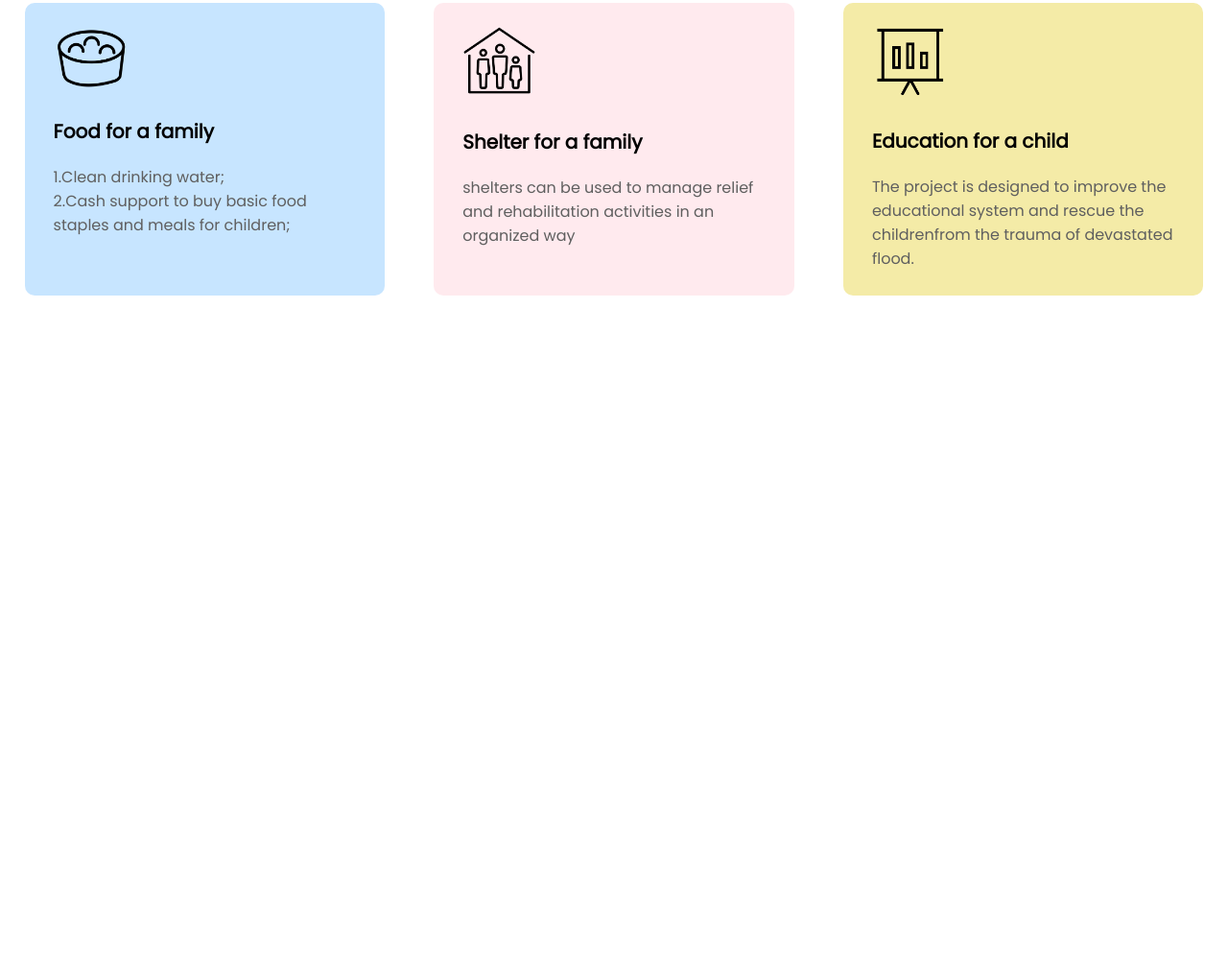
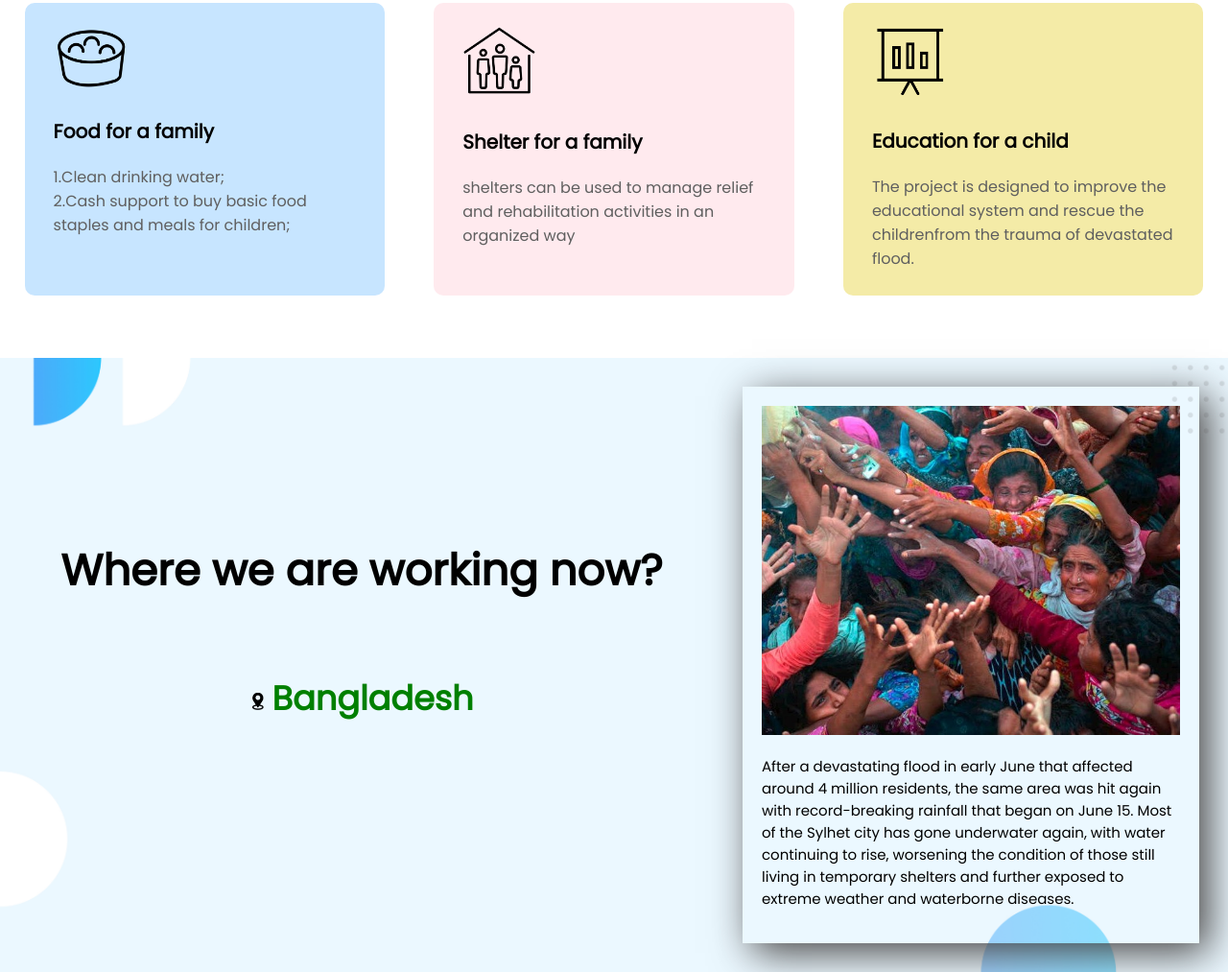
Before and after one commit to Aspia1/aspia-ass1, a plain HTML site: page index.html in a window 1280 px wide. Shown: the part 1291-2304 px from the top of the page at 96% size. Before the commit the page ends 1624 px from the top, so only its background shows below. Drawn offline with Linux system fonts and the light colour scheme.

Commit message:
mid section full done

```diff
--- a/index.html
+++ b/index.html
@@ -90,6 +90,19 @@
 
         </div>
     </section>
+    <section id="working">
+        <div id="half1">
+            <h1>Where we are working now?</h1>
+            <img id="location" src="images/lo.png" alt="">
+            <h3 style="display:inline-block;color: green;">Bangladesh</h3>
+        </div>
+        <div id="half2"><img src="images/donation6.jpg" alt="">
+            <p>After a devastating flood in early June that affected around 4 million residents, the same area was hit
+                again with record-breaking rainfall that began on June 15. Most of the Sylhet city has gone underwater
+                again, with water continuing to rise, worsening the condition of those still living in temporary
+                shelters and further exposed to extreme weather and waterborne diseases. </p>
+        </div>
+    </section>
 
 </body>
 
--- a/style.css
+++ b/style.css
@@ -113,6 +113,10 @@ input[type="radio"]:checked+label {
 
 }
 
+#location {
+    width: 15px;
+    padding-top: 20px;
+}
 
 .flexItem h3 {
     text-align: left;
@@ -145,3 +149,39 @@ input[type="radio"]:checked+label {
 #plan3rd {
     background-color: #e3cc2366;
 }
+
+#working {
+    margin-top: 40px;
+    display: flex;
+    padding-top: 30px;
+    padding-bottom: 30px;
+    background-image: url("images/Frame57.jpg");
+    background-size: cover;
+    background-repeat: no-repeat;
+}
+
+#half1 {
+    width: 60%;
+    text-align: center;
+    padding: 120px 50px;
+    font-size: 30px;
+}
+
+#half2 {
+    width: 40%;
+    margin-left: 20px;
+    margin-right: 30px;
+
+    padding: 20px;
+    box-shadow: 10px 10px 40px rgb(69, 67, 67);
+    float: left;
+    font-size: 15px;
+
+}
+
+#half2 img {
+    width: 100%;
+    max-height: 50vh;
+    /* border: 5px solid rgb(144, 144, 144);
+    border-radius: 5px; */
+}
```
Also changed, not shown: images/.comments/donation6.jpg.xml (added), images/7.png (added), images/Frame57.jpg (added), images/Frame58.jpg (added), images/donation6.jpg (added), images/lo.png (added).
